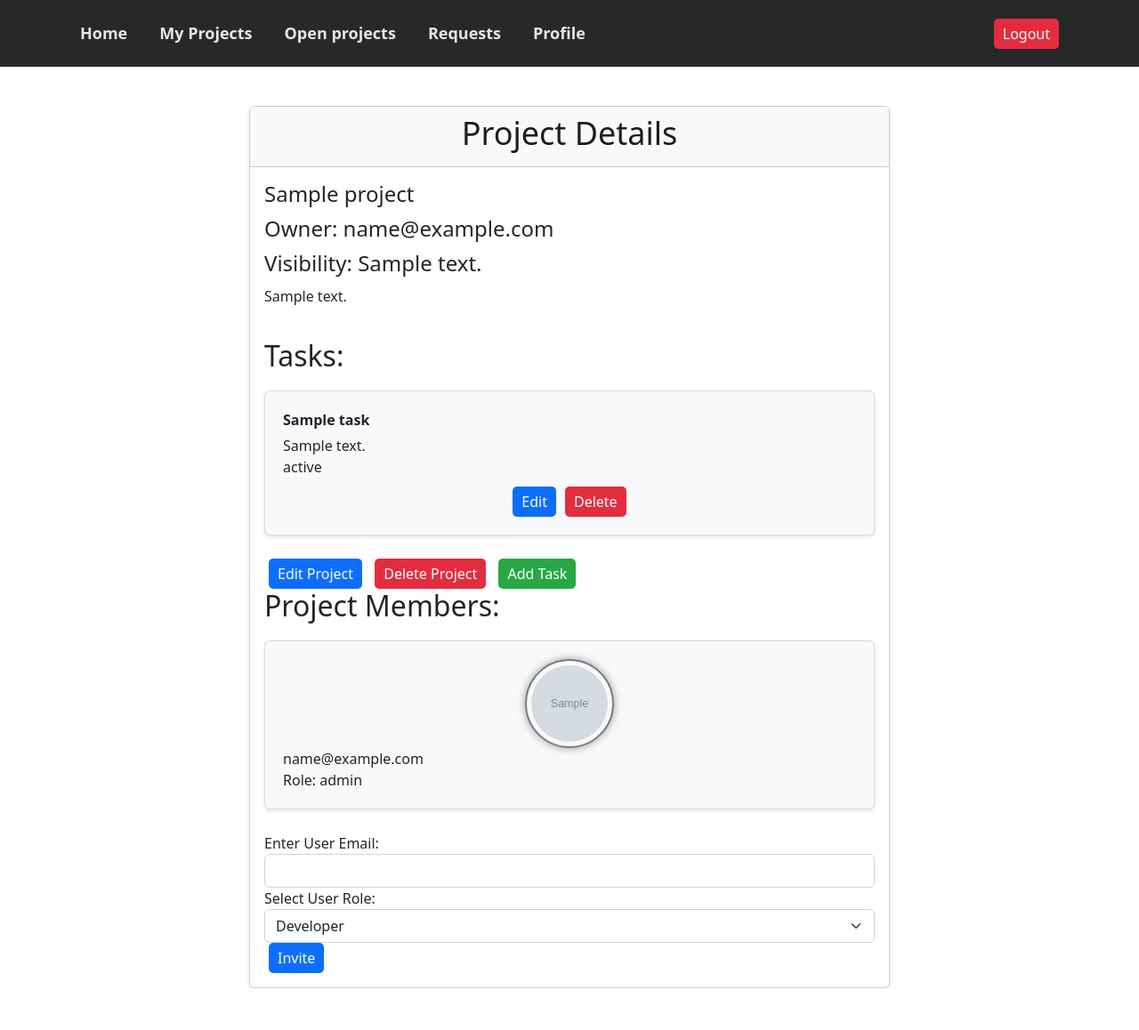
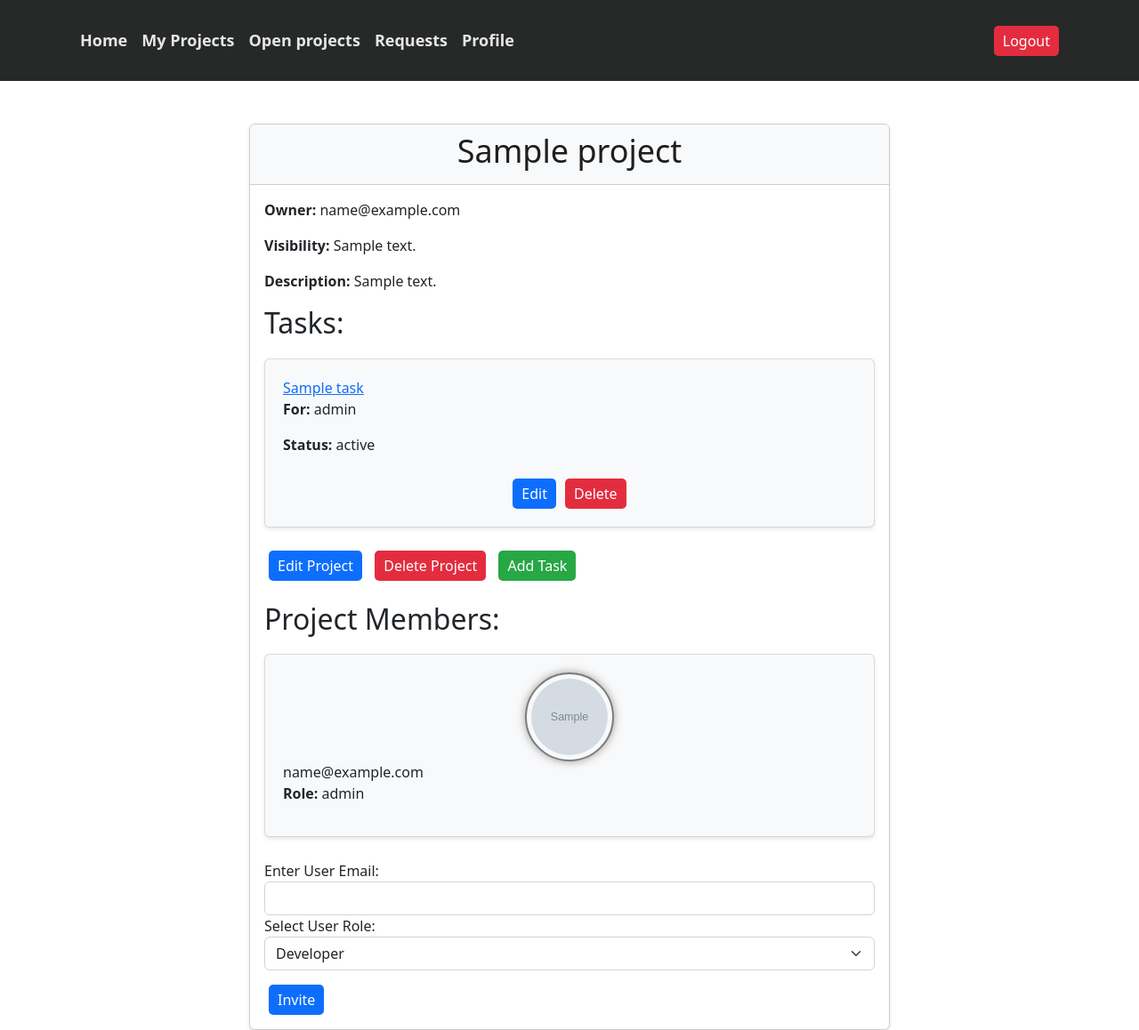
Before and after one commit to modemobpsycho/flask-project-tracker, a Flask app: page /projects/1 in a window 1280 px wide. Shown: the whole page at 89% size. Before the commit the page ends 1111 px from the top, so only its background shows below. Run offline with Flask 3, Linux system fonts and the light colour scheme; a user stored in the database is signed in; tables that the repository leaves empty hold one stand-in row (values such as "Sample post"); grey boxes marked "Sample" are stand-in pictures; parts of the project's set-up code (start-up, migrations or seed data) failed here and were passed over.

Commit message:
new field, migrate, handlers for tasks

```diff
--- a/website/projects/models.py
+++ b/website/projects/models.py
@@ -39,12 +39,14 @@ class Task(db.Model):
     description = db.Column(db.String)
     created_on = db.Column(db.DateTime, nullable=False, default=datetime.now())
     status = db.Column(db.String, nullable=False, default="Pending")
+    role = db.Column(db.String, nullable=False)
     project_id = db.Column(db.Integer, db.ForeignKey("projects.id"), nullable=False)
 
-    def __init__(self, name, description, status, project_id):
+    def __init__(self, name, description, status, role, project_id):
         self.name = name
         self.description = description
         self.status = status
+        self.role = role
         self.project_id = project_id
 
     def __repr__(self):
--- a/website/projects/views.py
+++ b/website/projects/views.py
@@ -1,4 +1,4 @@
-from flask import Blueprint, render_template, redirect, request, url_for, flash
+from flask import Blueprint, render_template, redirect, request, url_for, flash, abort
 from flask_login import login_required, current_user
 from website import app, db
 from website.accounts.models import User, Profile
@@ -19,7 +19,7 @@ from website.projects.models import (
     ProjectMember,
     Comment,
 )
-from website.tasks.forms import TaskForm
+from website.tasks.forms import TaskForm, CommentForm, HiddenForm
 from sqlalchemy import or_
 
 projects_bp = Blueprint("projects", __name__)
@@ -131,6 +131,27 @@ def project_details(project_id):
     )
 
 
+@projects_bp.route("/projects/<int:project_id>/leave", methods=["POST"])
+@login_required
+def leave_project(project_id):
+    project = Project.query.get_or_404(project_id)
+    if project.creator_id == current_user.id:
+        flash("You cannot leave your own project.", "warning")
+        return redirect(url_for("projects.project_details", project_id=project_id))
+
+    member = ProjectMember.query.filter_by(
+        project_id=project_id, user_id=current_user.id
+    ).first()
+    if not member:
+        flash("You are not a member of this project.", "warning")
+        return redirect(url_for("projects.project_details", project_id=project_id))
+
+    db.session.delete(member)
+    db.session.commit()
+    flash("You have successfully left the project.", "success")
+    return redirect(url_for("projects.projects"))
+
+
 @projects_bp.route("/projects/<int:project_id>/edit", methods=["GET", "POST"])
 @login_required
 def edit_project(project_id):
@@ -175,6 +196,7 @@ def create_task(project_id):
             name=form.name.data,
             description=form.description.data,
             status=form.status.data,
+            role=form.role.data,
             project_id=project_id,
         )
         db.session.add(task)
@@ -391,3 +413,78 @@ def invite_member(project_id):
         flash(f"Something wrong with the invitation form", "danger")
 
     return redirect(url_for("projects.project_details", project_id=project.id))
+
+
+@projects_bp.route("/projects/<int:project_id>/tasks/<int:task_id>")
+@login_required
+def view_task_details(project_id, task_id):
+    task = Task.query.get_or_404(task_id)
+    project = Project.query.get_or_404(project_id)
+
+    project_member = ProjectMember.query.filter_by(
+        project_id=project_id, user_id=current_user.id
+    ).first()
+    if not project_member:
+        flash("You are not a member of this project", "danger")
+        return redirect(url_for("projects.projects"))
+
+    comments = Comment.query.filter_by(task_id=task_id).all()
+    comments_with_user_info = []
+
+    for comment in comments:
+        user = User.query.get(comment.user_id)
+        comments_with_user_info.append({"comment": comment, "user": user})
+
+    form = HiddenForm()
+
+    return render_template(
+        "tasks/task_details.html",
+        task=task,
+        project=project,
+        comments=comments_with_user_info,
+        form=form,
+        project_member=project_member,
+    )
+
+
+@projects_bp.route(
+    "/projects/<int:project_id>/tasks/<int:task_id>/add_comment",
+    methods=["GET", "POST"],
+)
+@login_required
+def add_comment_to_task(project_id, task_id):
+    task = Task.query.get_or_404(task_id)
+    project = Project.query.get_or_404(project_id)
+
+    form = CommentForm()
+    if form.validate_on_submit():
+        comment = Comment(text=form.text.data, user_id=current_user.id, task_id=task_id)
+        db.session.add(comment)
+        db.session.commit()
+        flash("Comment added successfully", "success")
+        return redirect(
+            url_for(
+                "projects.view_task_details", project_id=project_id, task_id=task_id
+            )
+        )
+
+    return render_template(
+        "tasks/add_comment_to_task.html", form=form, task=task, project=project
+    )
+
+
+@projects_bp.route("/comments/<int:comment_id>/delete", methods=["POST"])
+@login_required
+def delete_comment(comment_id):
+    comment = Comment.query.get_or_404(comment_id)
+    task = Task.query.get_or_404(comment.task_id)
+    project = Project.query.get_or_404(task.project_id)
+
+    if current_user.id != project.creator_id:
+        if current_user.id != comment.user_id:
+            abort(403)
+
+    db.session.delete(comment)
+    db.session.commit()
+    flash("Comment deleted successfully", "success")
+    return redirect(request.referrer)
--- a/website/templates/navigation.html
+++ b/website/templates/navigation.html
@@ -1,4 +1,3 @@
-<!-- website/templates/navigation.html -->
 <link
     rel="stylesheet"
     href="{{ url_for('static', filename='styles/navigation.css') }}"
@@ -6,67 +5,75 @@
 
 <header class="p-3">
     <div class="container">
-        <div
-            class="d-flex flex-wrap align-items-center justify-content-center justify-content-lg-start"
+        <nav class="navbar navbar-expand-lg navbar-light">
+            <button
+                class="navbar-toggler"
+                type="button"
+                data-bs-toggle="collapse"
+                data-bs-target="#navbarNav"
+                aria-controls="navbarNav"
+                aria-expanded="false"
+                aria-label="Toggle navigation"
             >
-            <ul
-                class="nav col-12 col-lg-auto me-lg-auto mb-2 justify-content-center mb-md-0"
-            >
-                <li>
-                    <a href="{{ url_for('core.home') }}" class="nav-link px-2"
+                <span class="navbar-toggler-icon"></span>
+            </button>
+            <div class="collapse navbar-collapse" id="navbarNav">
+                <ul class="navbar-nav me-auto mb-2 mb-lg-0">
+                    <li class="nav-item">
+                        <a href="{{ url_for('core.home') }}" class="nav-link"
                             >Home</a
                         >
                     </li>
-                <li>
+                    <li class="nav-item">
                         <a
                             href="{{ url_for('projects.projects') }}"
-                        class="nav-link px-2"
+                            class="nav-link"
                             >My Projects</a
                         >
                     </li>
-                <li>
+                    <li class="nav-item">
                         <a
                             href="{{ url_for('projects.public_projects') }}"
-                        class="nav-link px-2"
+                            class="nav-link"
                             >Open projects</a
                         >
                     </li>
-                <li>
+                    <li class="nav-item">
                         <a
                             href="{{ url_for('projects.join_requests') }}"
-                        class="nav-link px-2"
+                            class="nav-link"
                             >Requests</a
                         >
                     </li>
-                <li>
+                    <li class="nav-item">
                         <a
                             href="{{ url_for('accounts.profile') }}"
-                        class="nav-link px-2"
+                            class="nav-link"
                             >Profile</a
                         >
                     </li>
                 </ul>
-
                 <div class="text-end">
                     {% if current_user.is_authenticated %}
-                <a href="{{ url_for('accounts.logout') }}"
-                    ><button type="button" class="btn btn-danger me-2">
-                        Logout
-                    </button></a
+                    <a
+                        href="{{ url_for('accounts.logout') }}"
+                        class="btn btn-danger me-2"
+                        >Logout</a
                     >
                     {% else %}
-                <a href="{{ url_for('accounts.login') }}"
-                    ><button type="button" class="btn btn-outline-light me-2">
-                        Login
-                    </button></a
+                    <a
+                        href="{{ url_for('accounts.login') }}"
+                        class="btn btn-outline-light me-2"
+                        >Login</a
                     >
-                <a href="{{ url_for('accounts.register') }}"
-                    ><button type="button" class="btn btn-success">
-                        Sign up
-                    </button></a
+                    <a
+                        href="{{ url_for('accounts.register') }}"
+                        class="btn btn-success"
+                        >Sign up</a
                     >
                     {% endif %}
                 </div>
             </div>
+        </nav>
     </div>
 </header>
--- a/website/templates/projects/project_details.html
+++ b/website/templates/projects/project_details.html
@@ -8,29 +8,38 @@
 <div class="container">
     <div class="row justify-content-center">
         <div class="col-md-8">
-            <div class="card">
+            <div class="card mt-4">
                 <div class="card-header">
-                    <h1 class="card-title text-center">Project Details</h1>
+                    <h1 class="card-title text-center">{{ project.name }}</h1>
                 </div>
                 <div class="card-body">
-                    <h3 class="project-name">{{ project.name }}</h3>
-                    <h3 class="project-name">
-                        Owner: {{ project_creator.email }}
-                    </h3>
-                    <h3 class="project-name">
-                        Visibility: {{ project.visibility }}
-                    </h3>
-                    <p class="project-description">{{ project.description }}</p>
+                    <div class="project-info">
+                        <p>
+                            <strong>Owner:</strong> {{ project_creator.email }}
+                        </p>
+                        <p>
+                            <strong>Visibility:</strong> {{ project.visibility
+                            }}
+                        </p>
+                        <p>
+                            <strong>Description:</strong> {{ project.description
+                            }}
+                        </p>
+                    </div>
                     <h2>Tasks:</h2>
                     <ul class="list-group">
                         {% for task in project.tasks %}
                         <li class="list-group-item">
                             <div class="task-details">
-                                <div class="task-name">{{ task.name }}</div>
-                                <div class="task-description">
-                                    {{ task.description }}
-                                </div>
-                                <div class="task-status">{{ task.status }}</div>
+                                <a
+                                    href="{{ url_for('projects.view_task_details', project_id=project.id, task_id=task.id) }}"
+                                    class="task-link"
+                                    >{{ task.name }}</a
+                                >
+                                <p><strong>For:</strong> {{ task.role }}</p>
+                                <p>
+                                    <strong>Status:</strong> {{ task.status }}
+                                </p>
                                 {% if can_edit %}
                                 <div class="task-actions">
                                     <a
@@ -91,7 +100,7 @@
                         >
                     </div>
                     {% endif %}
-                    <h2>Project Members:</h2>
+                    <h2 class="mt-4">Project Members:</h2>
                     <ul class="list-group">
                         {% for member in project_members %}
                         <li class="list-group-item">
@@ -103,18 +112,17 @@
                                         alt="Member Avatar"
                                         class="img-avatar"
                                     />
+                                    {% endif %}
                                     <span class="member-name"
                                         >{{ member.user.email }}</span
                                     >
-                                    {% else %}
-                                    <span class="member-name"
-                                        >{{ member.user.email }}</span
-                                    >
-                                    {% endif %}
                                 </div>
                                 <div class="member-role">
-                                    Role: {{ member.role }} {% if is_owner and
-                                    member.user.id != current_user.id %}
+                                    <p>
+                                        <strong>Role:</strong> {{ member.role }}
+                                    </p>
+                                    {% if is_owner and member.user.id !=
+                                    current_user.id %}
                                     <form
                                         method="POST"
                                         action="{{ url_for('projects.remove_member_from_project', project_id=project.id, member_id=member.user.id) }}"
@@ -133,7 +141,17 @@
                         </li>
                         {% endfor %}
                     </ul>
-                    {% if not is_owner and not is_member %}
+                    {% if is_member and not is_owner %}
+                    <form
+                        method="POST"
+                        action="{{ url_for('projects.leave_project', project_id=project.id) }}"
+                    >
+                        {{ send_request_form.hidden_tag() }}
+                        <button type="submit" class="btn btn-danger">
+                            Leave Project
+                        </button>
+                    </form>
+                    {% endif %} {% if not is_owner and not is_member %}
                     <div class="mt-3">
                         <form
                             id="join_request_form"
@@ -194,7 +212,7 @@
                                 <span class="text-danger">{{ error }}</span>
                                 {% endfor %}
                             </div>
-                            <button type="submit" class="btn btn-primary">
+                            <button type="submit" class="btn btn-primary mt-3">
                                 Invite
                             </button>
                         </form>
```
Also changed, not shown: migrations/versions/62509f9810df_.py (added, +32 -0 lines). Lines whose indentation alone changed are shown as unchanged.
